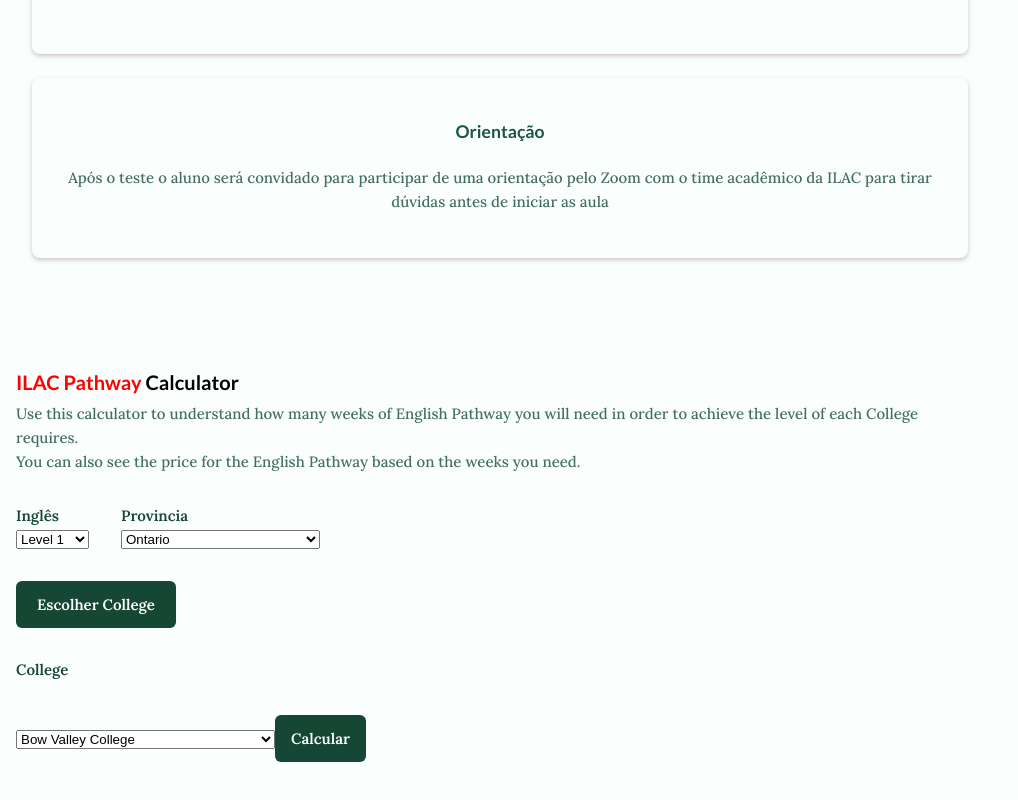
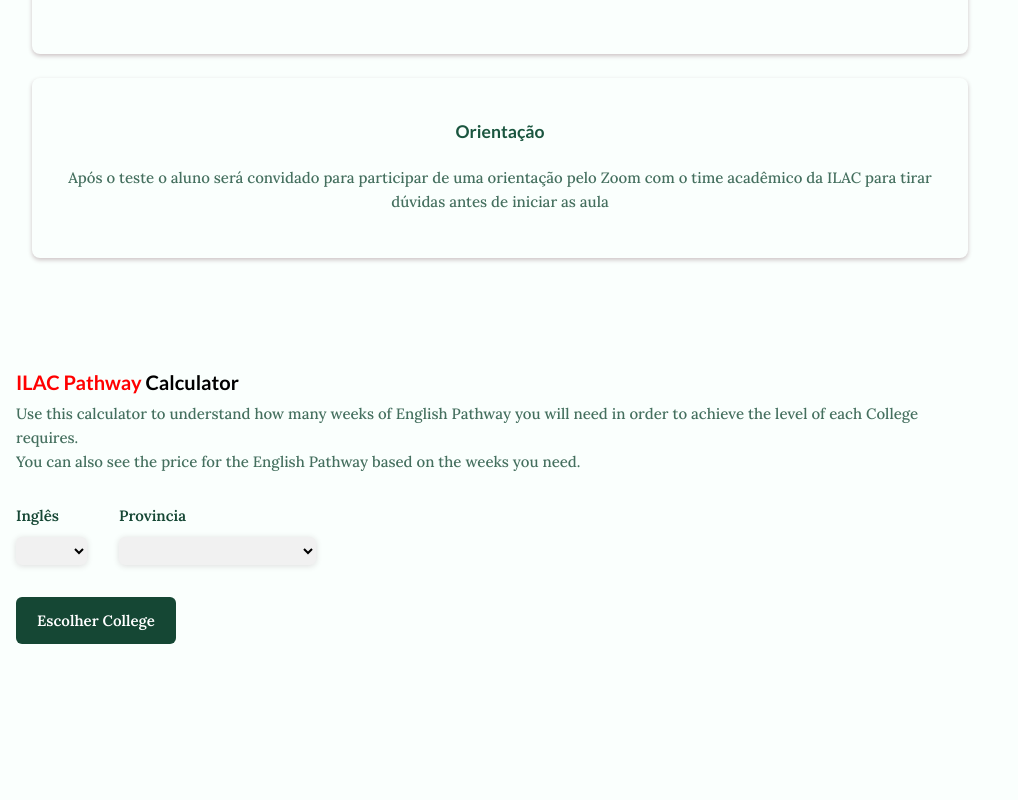
Before and after one commit to gabrielSantillo/myspring-intercambio, a Vue app: page /#/pathway in a window 1280 px wide. Shown: the part 4074-4874 px from the top of the page, without its empty margins (0-1018 px from the left). After the commit the page ends 4758 px from the top, so only its background shows below. Built offline with nearby package versions, Linux system fonts and the light colour scheme.

Commit message:
Styling the select tag from the pathwayform component

```diff
--- a/src/components/Pathway/PathwayForm.vue
+++ b/src/components/Pathway/PathwayForm.vue
@@ -17,7 +17,7 @@
         <div class="form__inputs">
           <div>
             <label for="" class="form__label">Inglês</label>
-            <select required>
+            <select v-model="level" class="form__select">
               <option value="1">Level 1</option>
               <option value="2">Level 2</option>
               <option value="3">Level 3</option>
@@ -39,35 +39,47 @@
 
           <div>
             <label for="" class="form__label">Provincia</label>
-            <select ref="province">
-              <option value="ab">Alberta</option>
-              <option value="bc">British Columbia</option>
-              <option value="mb">Manitoba</option>
-              <option value="nb">New Brunswick</option>
-              <option value="nl">New Foundland and Labrador</option>
-              <option value="ns">Nova Scotia</option>
-              <option value="on" selected>Ontario</option>
-              <option value="pei">Prince Edward Island</option>
-              <option value="qc">Quebec</option>
-              <option value="sk">Saskatchewan</option>
-              <option value="yt">Yukon</option>
+            <select v-model="province" class="form__select">
+              <option value="Alberta">Alberta</option>
+              <option value="British Columbia">British Columbia</option>
+              <option value="Manitoba">Manitoba</option>
+              <option value="New Brunswick">New Brunswick</option>
+              <option value="New Foundland and Labrador">New Foundland and Labrador</option>
+              <option value="Nova Scotia">Nova Scotia</option>
+              <option value="Ontario">Ontario</option>
+              <option value="Prince Edward Island">Prince Edward Island</option>
+              <option value="Quebec">Quebec</option>
+              <option value="Saskatchewan">Saskatchewan</option>
+              <option value="Yukon">Yukon</option>
             </select>
           </div>
         </div>
 
         <button class="form__button" @click="show_colleges">Escolher College</button>
 
-        <div>
-            <label for="" class="form__label">College</label>
-            <select >
-                <option v-for="(college, index) in ab" :key="index" :value="college">{{college}}</option>
-            </select>
-
-            <button class="form__button form__button-calculate" @click="calculate">Calcular</button>
+        <div v-if="show_college_options" class="form__college">
+            <div>
+                <label for="" class="form__label">College</label>
+                <select v-model="college" class="form__select">
+                    <option v-for="(college, index) in colleges" :key="index" :value="college">{{college}}</option>
+                </select>
+            </div>
         </div>
       </div>
 
+      <button v-if="show_college_options" class="button form__button" @click="calculate">Calcular</button>
     </form>
+
+    <div class="form__price" v-if="show_result">
+        <div class="form__price-card">
+            <h3 class="form__price-card-title">Orçamento</h3>
+            <p class="form__price-card-description">Provincia: {{`${province}`}}</p>
+            <p class="form__price-card-description">College: {{`${college}`}}</p>
+            <p class="form__price-card-description">Semanas: {{`${weeks}`}}</p>
+            <p class="form__price-card-description">Total: CAD$ {{`${tuition}`}}</p>
+            <button class="button form__button form__button-price">Mais Informações</button>
+        </div>
+    </div>
   </div>
 </template>
 
@@ -75,16 +87,38 @@
 export default {
     data() {
         return {
+            tuition: 0,
+            weeks: 0,
+            level: '',
+            province: '',
+            college: '',
+            colleges: ['Bow Valley College', 'Concordia University of Edmonton', 'MacEwan University', 'Northern Alberta Institute of Technology', 'Olds College', 'Red Dear Polytechnic', 'Southern Alberta Institute of Technology'],
             provinces: ['Alberta', 'British Columbia', 'Manitoba', 'New Brunswick', 'New Foundland and Labrador', 'Nova Scotia', 'Ontario', 'Prince Edward Island', 'Quebec', 'Saskatchewan', 'Yukon'],
             show_college_options: false,
-            ab: ['Bow Valley College', 'Concordia University of Edmonton', 'MacEwan University', 'Northern Alberta Institute of Technology', 'Olds College', 'Red Dear Polytechnic', 'Southern Alberta Institute of Technology']
+            show_result: false,
+
+            ab: ['Bow Valley College', 'Concordia University of Edmonton', 'MacEwan University', 'Northern Alberta Institute of Technology', 'Olds College', 'Red Dear Polytechnic', 'Southern Alberta Institute of Technology'],
+            mb: ['Assiniboine Community College', 'International College of Manibota', 'Manibota Institute of Trades and Technology', 'Red River College', 'University of Winnipeg Professional, Applied and Continuing Education']
         }
     },
     methods: {
         show_colleges() {
             this.show_college_options = true;
-            let province = this.$refs['province'].value
-            province
+        },
+
+        calculate() {
+            let num_level = parseInt(this.level)
+            let week_fee = 120
+            let reg_fee = 110
+            let material_fee = 10
+            let final_level = 17
+
+            this.weeks = (final_level - (num_level - 1)) * 2 //each level means 2 weeks of study
+
+            this.tuition = (this.weeks * week_fee) + (this.weeks * material_fee) + reg_fee
+
+            this.show_result = true
+
         }
     },
 };
@@ -142,4 +176,48 @@
 .form__button-calculate {
     margin-top: 2rem;
 }
+
+.form__college {
+    display: flex;
+    flex-direction: column;
+    row-gap: 2rem;
+}
+
+.form__input-radio {
+    display: flex;
+    align-items: center;
+
+    column-gap: .5rem;
+}
+
+.form__price {
+    display: grid;
+    margin-top: 2rem;
+}
+
+.form__price-card {
+    display: flex;
+    flex-direction: column;
+    border-radius: 0.5rem;
+    box-shadow: 0 2px 4px hsla(348, 54%, 18%, .25);
+    padding: 1.5rem 5rem 1.5rem 1.5rem;
+    transition: .3s;
+}
+
+.form__price-card-title {
+    margin-bottom: 1rem;
+}
+
+.form__button-price {
+    margin-top: 1rem;
+}
+
+.form__select {
+  height: 28px;
+  background-color: #f1f1f1;
+  border: none;
+  border-radius: 6px;
+  box-shadow: 0 1px 6px #ddd;
+  margin-top: .5rem;
+}
 </style>
```
